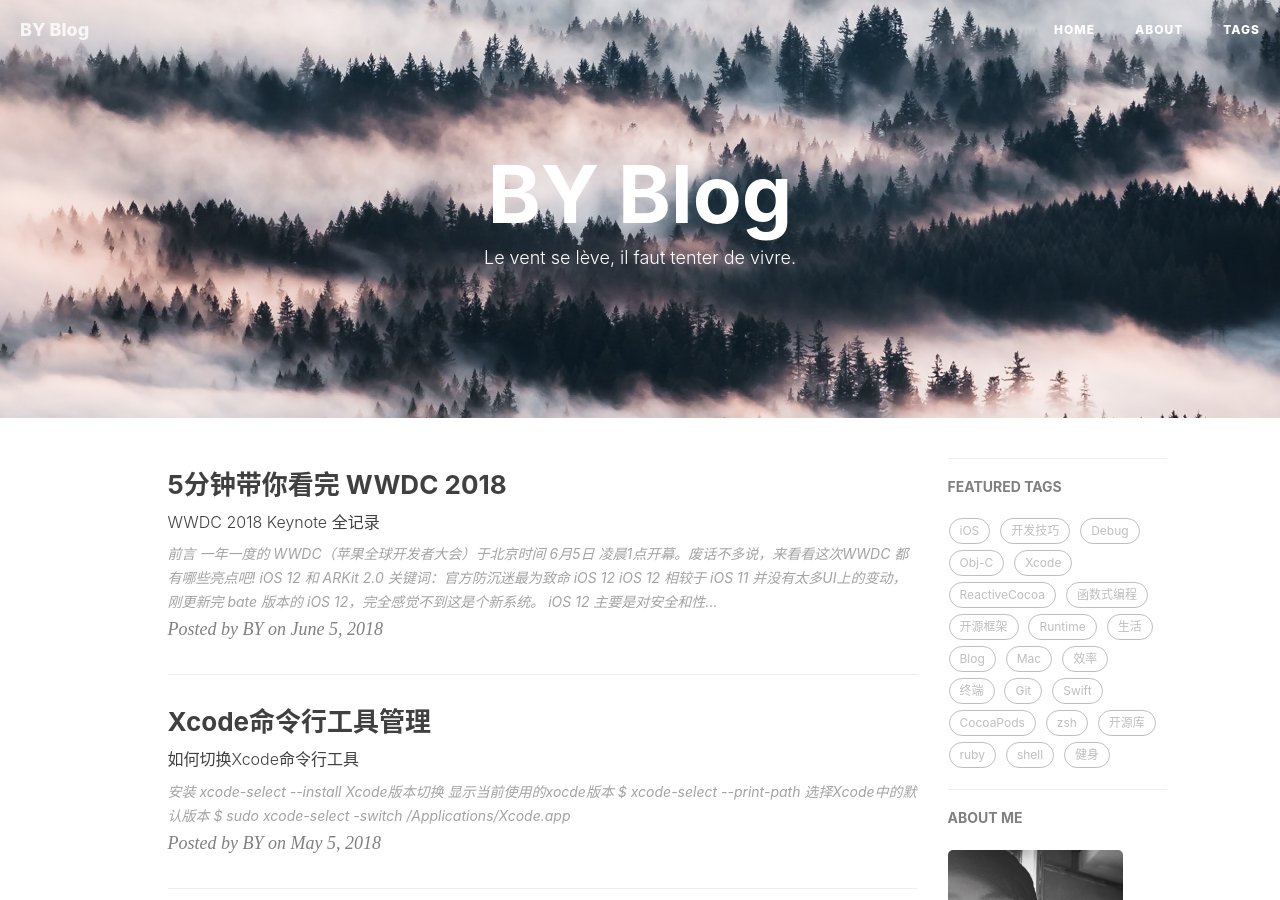
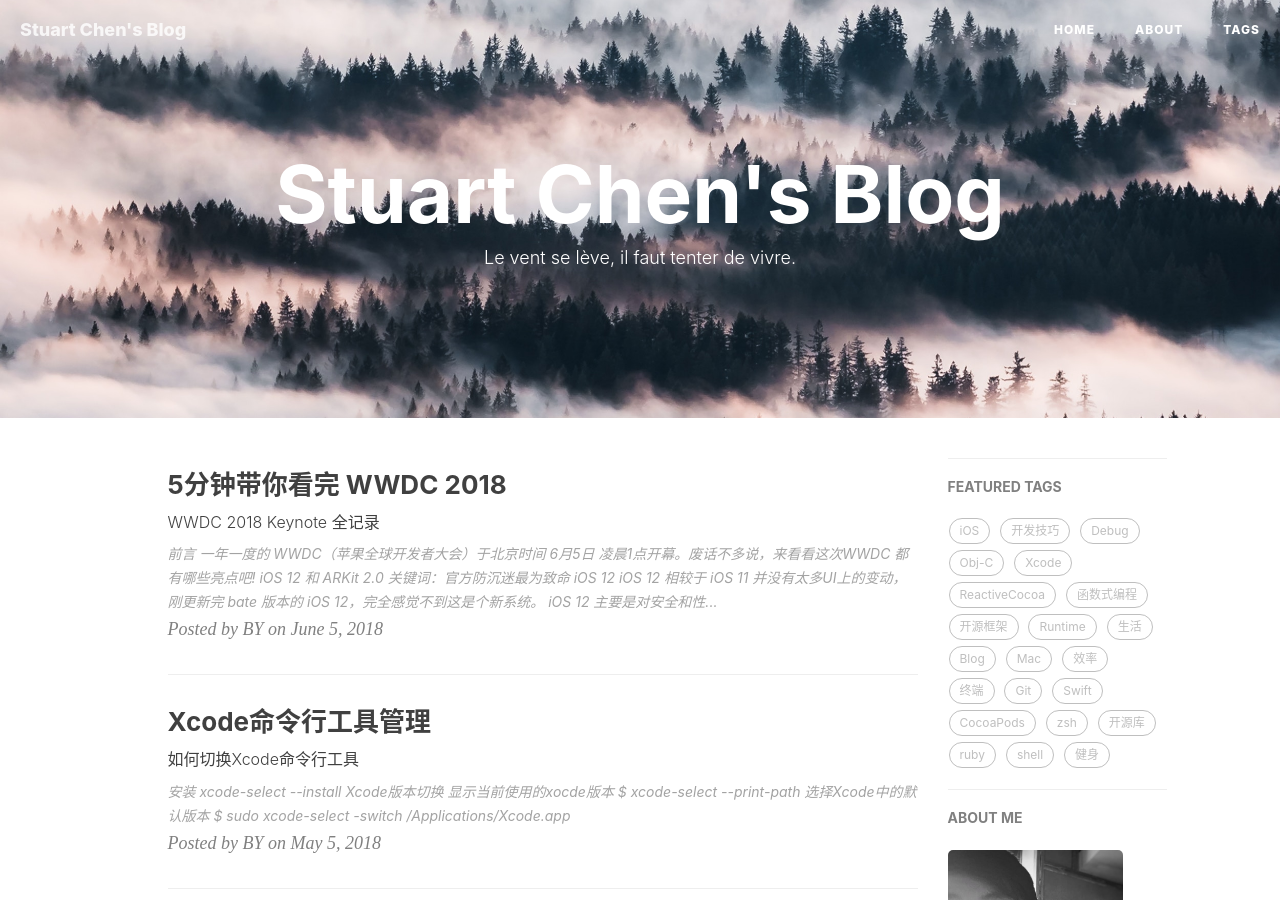
Before and after one commit to StuartCHAN/StuartCHEN.github.io, a Jekyll site: the page built from index.html, in a window 1280 px wide and 900 px high. Built offline with Jekyll 4.4.1, drawn with Linux system fonts in a browser that asks for light colours; nearby versions of some CDN libraries; the list of posts is cut into pages by our own code; comment, search, counter and statistics services are not loaded; some of the changed text lies outside the part shown.

Commit message:
update the title

```diff
--- a/_config.yml
+++ b/_config.yml
@@ -1,5 +1,5 @@
 # Site settings
-title: BY Blog
+title: Stuart Chen's Blog
 SEOTitle: Stuart Chen | Blog Yeah
 header-img: img/post-bg-desk.jpg
 email: chen.jiazheng.stuart@foxmail.com
```
